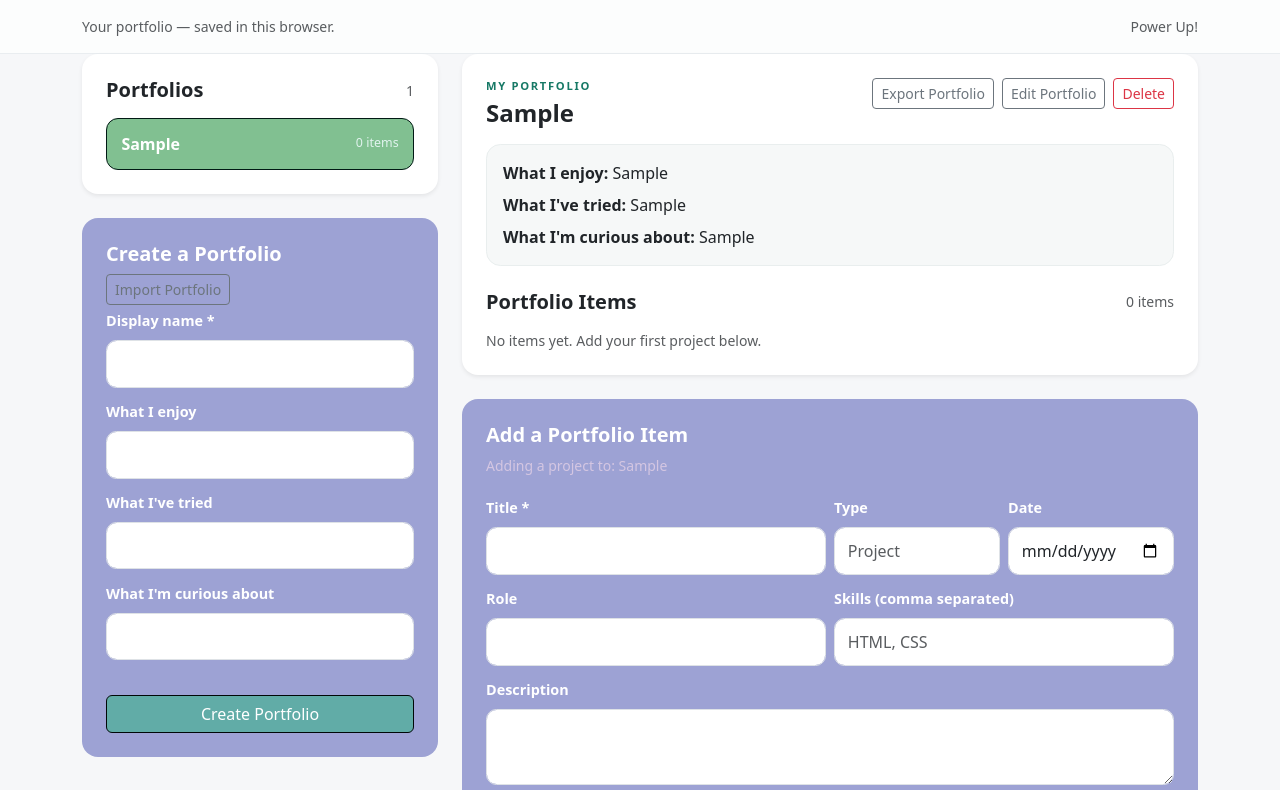
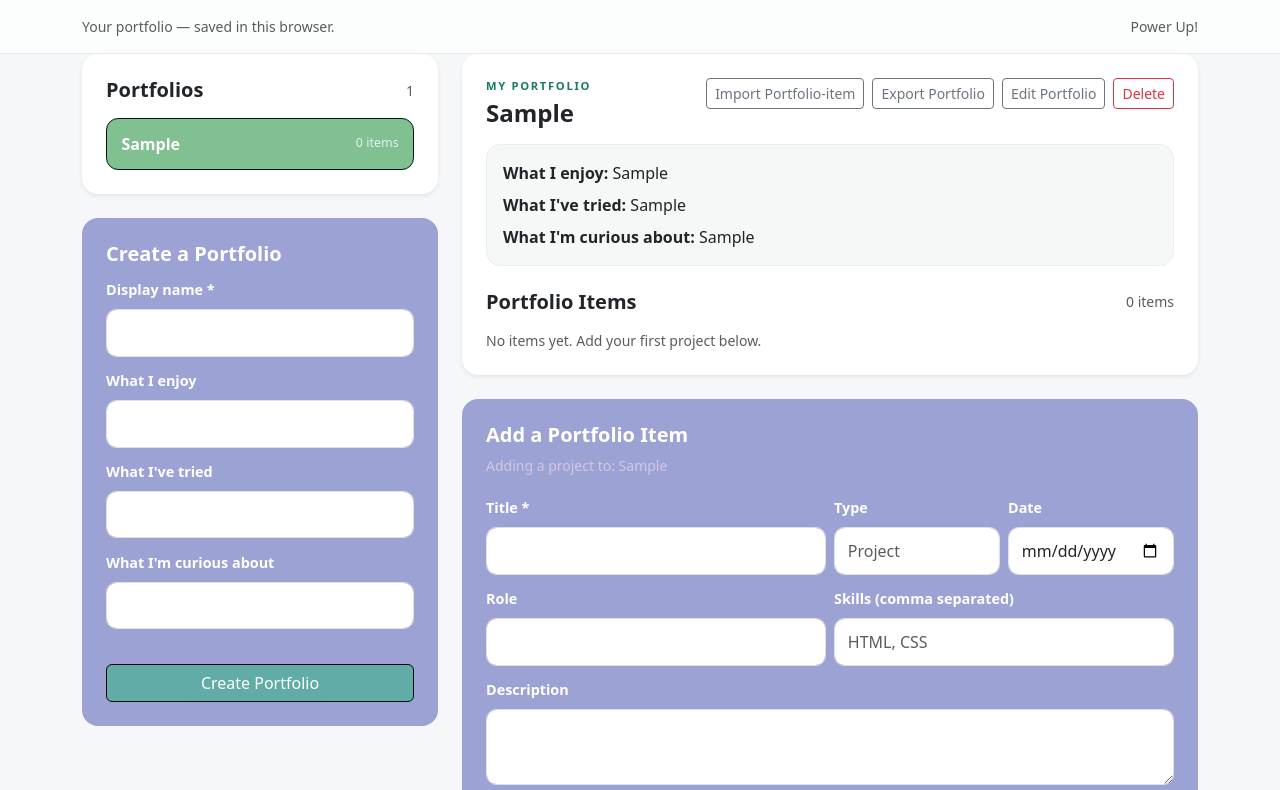
Before and after one commit to SIriwat-Hinkret/Wep-Create-Portfolio, a plain HTML site: page index.html in a window 1280 px wide. Both pictures are taken after typing "Sample", "Sample", "Sample", "Sample" into the empty fields and a click on the button "Create Portfolio". Shown: the top 790 px of the page. Drawn offline with nearby package versions, Linux system fonts and the light colour scheme.

Commit message:
Changed button directerry #11

```diff
--- a/index.html
+++ b/index.html
@@ -30,10 +30,6 @@
 
                 <div class="form-panel rounded-4 p-4">
                     <h2 class="h5 fw-bold" id="portfolio-form-heading">Create a Portfolio</h2>
-
-                    <div class="d-flex gap-2">
-                        <button class="btn btn-sm btn-outline-secondary" id="import-portfolio" type="button">Import Portfolio</button>
-                    </div>
 
                     <form id="portfolio-form">
                         <label class="form-label" for="displayName">Display name *</label>
@@ -68,6 +64,7 @@
                                 <h2 class="h4 fw-bold mb-0" id="portfolio-name"></h2>
                             </div>
                             <div class="d-flex gap-2">
+                                <button class="btn btn-sm btn-outline-secondary" id="import-portfolio" type="button">Import Portfolio-item</button>
                                 <button class="btn btn-sm btn-outline-secondary" id="export-portfolio" type="button">Export Portfolio</button>
                                 <button class="btn btn-sm btn-outline-secondary" id="edit-portfolio" type="button">Edit Portfolio</button>
                                 <button class="btn btn-sm btn-outline-danger" id="delete-portfolio" type="button">Delete</button>
```
